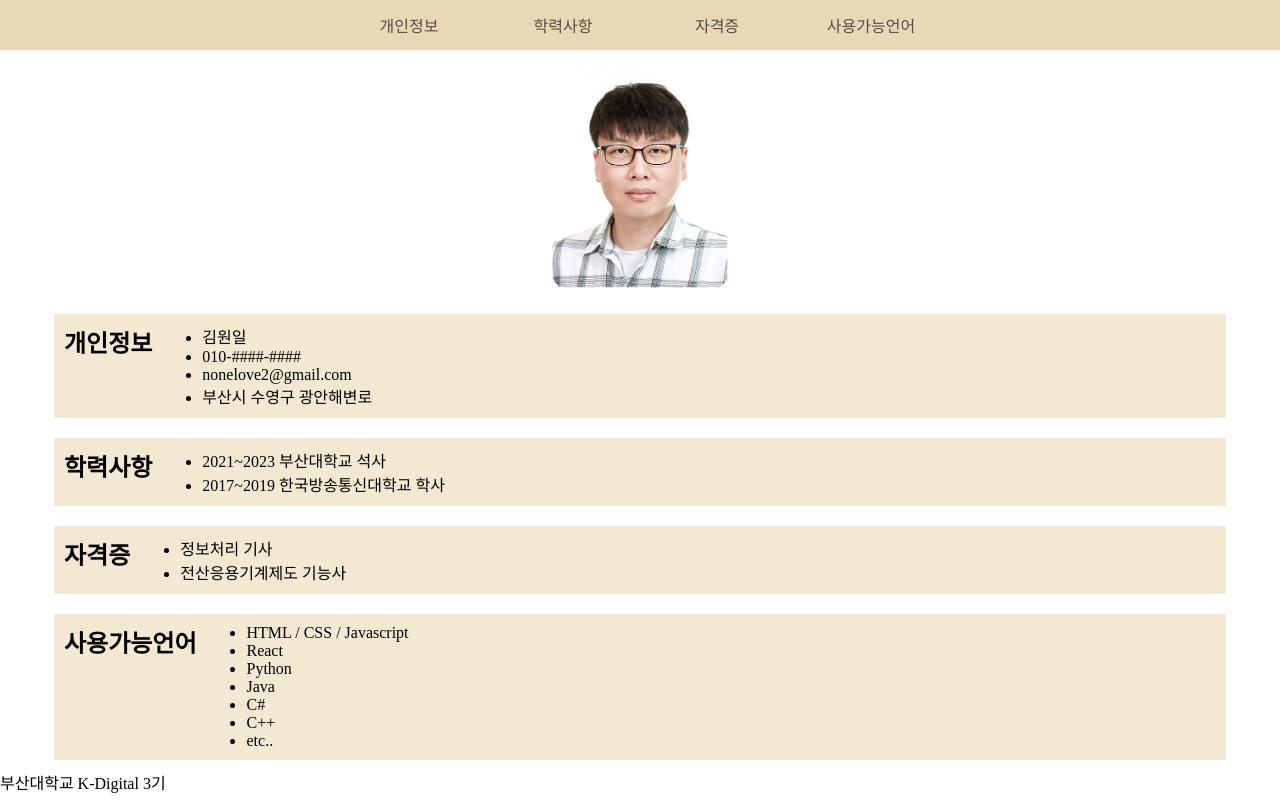
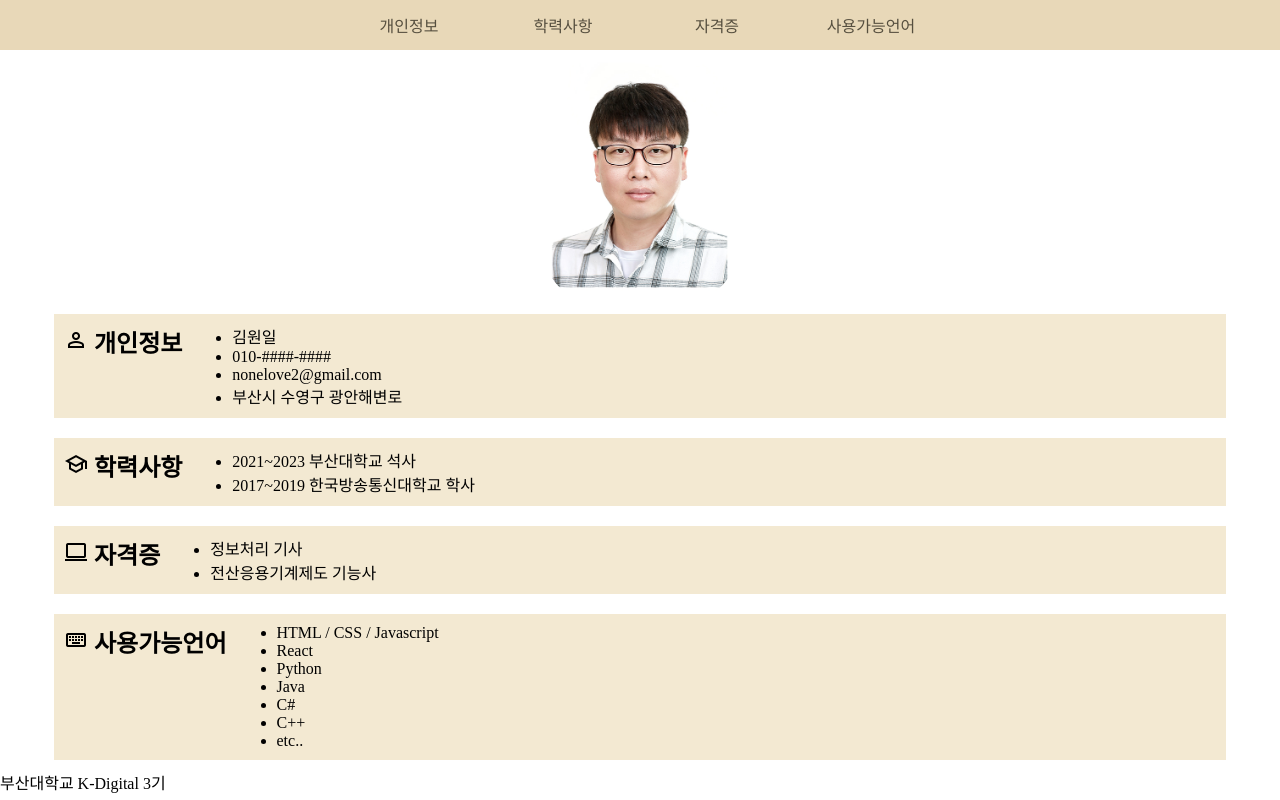
Before and after one commit to WonilKim/htmlcss, a plain HTML site: page chapter3/03.html in a window 1280 px wide. Drawn offline with nearby package versions, Linux system fonts and the light colour scheme; a web font is replaced by a local one.

Commit message:
230407 pico

```diff
--- a/chapter3/03.html
+++ b/chapter3/03.html
@@ -5,6 +5,19 @@
     <meta charset="UTF-8">
     <meta name="viewport" content="width=device-width, initial-scale=1.0">
     <title>K-Digital 3기 김원일</title>
+
+    <link rel="preconnect" href="https://fonts.googleapis.com">
+    <link rel="preconnect" href="https://fonts.gstatic.com" crossorigin>
+    <link href="https://fonts.googleapis.com/css2?family=Dongle:wght@300;700&display=swap" rel="stylesheet">
+    <link rel="stylesheet"
+        href="https://fonts.googleapis.com/css2?family=Material+Symbols+Outlined:opsz,wght,FILL,GRAD@48,400,0,0" />
+    <link rel="stylesheet"
+        href="https://fonts.googleapis.com/css2?family=Material+Symbols+Outlined:opsz,wght,FILL,GRAD@48,400,0,0" />
+    <link rel="stylesheet"
+        href="https://fonts.googleapis.com/css2?family=Material+Symbols+Outlined:opsz,wght,FILL,GRAD@48,400,0,0" />
+    <link rel="stylesheet"
+        href="https://fonts.googleapis.com/css2?family=Material+Symbols+Outlined:opsz,wght,FILL,GRAD@48,400,0,0" />
+
     <link rel="stylesheet" type="text/css" href="./03.css">
 </head>
 
@@ -31,7 +44,12 @@
         </section>
 
         <article id="a2" class="c2">
-            <h1>개인정보</h1>
+            <h1>
+                <span class="material-symbols-outlined">
+                    person
+                </span>
+                개인정보
+            </h1>
             <ul>
                 <li>김원일</li>
                 <li>010-####-####</li>
@@ -41,7 +59,12 @@
         </article>
 
         <article id="a3" class="c3">
-            <h1>학력사항</h1>
+            <h1>
+                <span class="material-symbols-outlined">
+                    school
+                </span>
+                학력사항
+            </h1>
             <ul>
                 <li>2021~2023 부산대학교 석사</li>
                 <li>2017~2019 한국방송통신대학교 학사</li>
@@ -49,7 +72,12 @@
         </article>
 
         <article id="a4" class="c4">
-            <h1>자격증</h1>
+            <h1>
+                <span class="material-symbols-outlined">
+                    computer
+                </span>
+                자격증
+            </h1>
             <ul>
                 <li>정보처리 기사</li>
                 <li>전산응용기계제도 기능사</li>
@@ -57,7 +85,12 @@
         </article>
 
         <article id="a5" class="c5">
-            <h1>사용가능언어</h1>
+            <h1>
+                <span class="material-symbols-outlined">
+                    keyboard
+                </span>
+                사용가능언어
+            </h1>
             <ul>
                 <li>HTML / CSS / Javascript</li>
                 <li>React</li>
@@ -75,4 +108,6 @@
     </footer>
 </body>
 
+
+
 </html>
```
